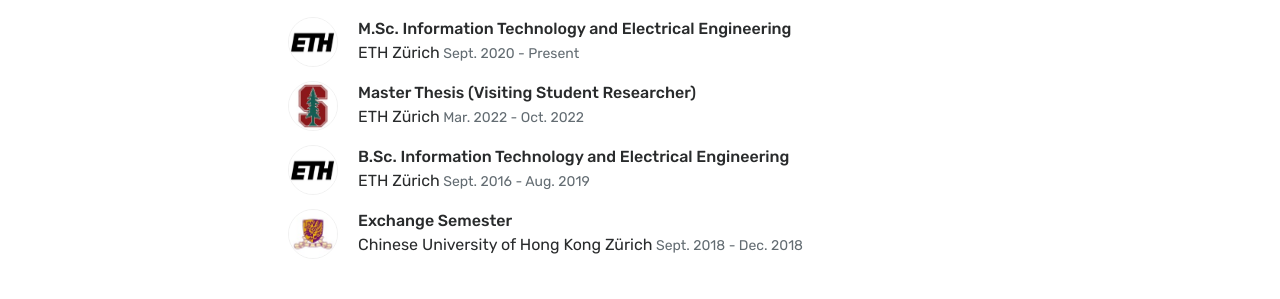
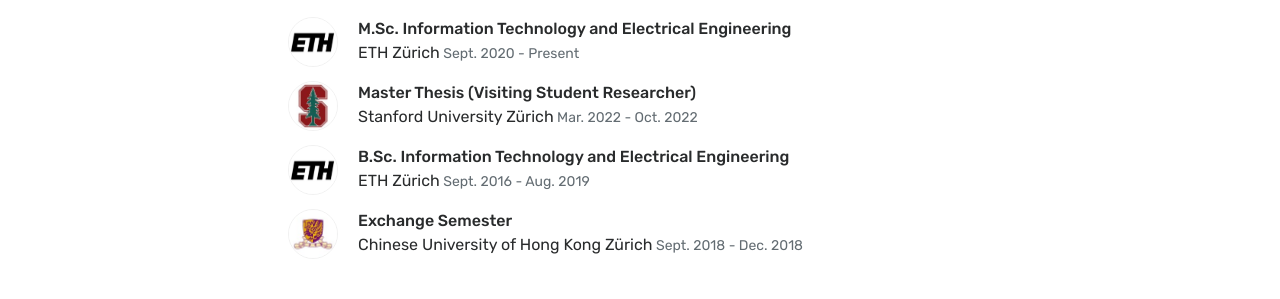
Before and after one commit to fanconic/fanconic.github.io, a Jekyll site: the page built from index.html, in a window 1280 px wide and 900 px high, scrolled down 694 px. Shown: the part 153-452 px from the top of the window. Built offline with Jekyll 4.4.1, drawn with Linux system fonts in a browser that asks for light colours.

Commit message:
fixed Stanford university

```diff
--- a/index.html
+++ b/index.html
@@ -40,8 +40,8 @@ title: Home
             <p><span style="font-weight: 500;">M.Sc. Information Technology and Electrical Engineering</span><br />ETH
                 Zürich<span class="text-muted" style="font-size: 14px;"> Sept. 2020 - Present</span></p>
             <img class="rounded-circle img-responsive pull-left" src="{{ site.baseurl }}/assets/images/about/stanford.jpeg"
-                alt="ETH Zürich">
-            <p><span style="font-weight: 500;">Master Thesis (Visiting Student Researcher)</span><br />ETH
+                alt="Stanford University">
+            <p><span style="font-weight: 500;">Master Thesis (Visiting Student Researcher)</span><br />Stanford University
                 Zürich<span class="text-muted" style="font-size: 14px;"> Mar. 2022 - Oct. 2022</span></p>
             <img class="rounded-circle img-responsive pull-left" src="{{ site.baseurl }}/assets/images/about/e2.png"
                 alt="ETH Zürich">
```
